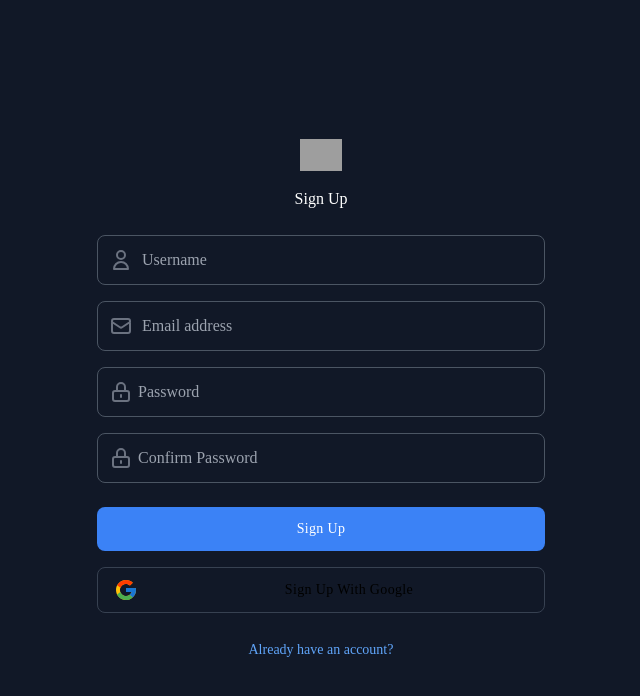
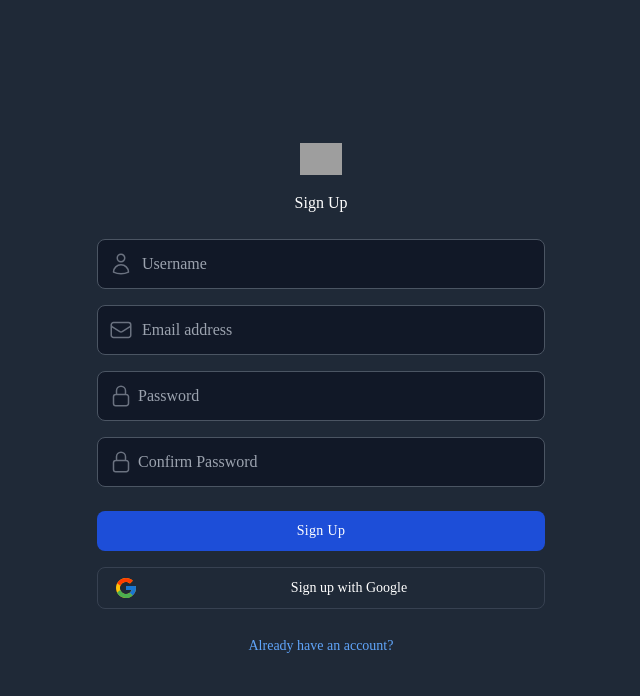
Before and after one commit to Sanidhya22/HPA, a React (Vite) app in the folder client/: page /signup in a window 1280 px wide. Shown: the top 696 px of the page, without its empty margins (319-959 px from the left). Built offline with nearby package versions, Linux system fonts and the light colour scheme; no server answers; grey boxes are pictures that could not be loaded; a web font is replaced by a local one.

Commit message:
impro:signup & in page ui

```diff
--- a/client/src/features/SvgIcon/icons.tsx
+++ b/client/src/features/SvgIcon/icons.tsx
@@ -37,6 +37,27 @@ export const getPath: FC = (name) => {
           </g>
         </svg>
       );
+    case "google":
+      return (
+        <svg className="w-6 h-6" viewBox="0 0 40 40">
+          <path
+            d="M36.3425 16.7358H35V16.6667H20V23.3333H29.4192C28.045 27.2142 24.3525 30 20 30C14.4775 30 10 25.5225 10 20C10 14.4775 14.4775 9.99999 20 9.99999C22.5492 9.99999 24.8683 10.9617 26.6342 12.5325L31.3483 7.81833C28.3717 5.04416 24.39 3.33333 20 3.33333C10.7958 3.33333 3.33335 10.7958 3.33335 20C3.33335 29.2042 10.7958 36.6667 20 36.6667C29.2042 36.6667 36.6667 29.2042 36.6667 20C36.6667 18.8825 36.5517 17.7917 36.3425 16.7358Z"
+            fill="#FFC107"
+          />
+          <path
+            d="M5.25497 12.2425L10.7308 16.2583C12.2125 12.59 15.8008 9.99999 20 9.99999C22.5491 9.99999 24.8683 10.9617 26.6341 12.5325L31.3483 7.81833C28.3716 5.04416 24.39 3.33333 20 3.33333C13.5983 3.33333 8.04663 6.94749 5.25497 12.2425Z"
+            fill="#FF3D00"
+          />
+          <path
+            d="M20 36.6667C24.305 36.6667 28.2167 35.0192 31.1742 32.34L26.0159 27.975C24.3425 29.2425 22.2625 30 20 30C15.665 30 11.9842 27.2359 10.5975 23.3784L5.16254 27.5659C7.92087 32.9634 13.5225 36.6667 20 36.6667Z"
+            fill="#4CAF50"
+          />
+          <path
+            d="M36.3425 16.7358H35V16.6667H20V23.3333H29.4192C28.7592 25.1975 27.56 26.805 26.0133 27.9758C26.0142 27.975 26.015 27.975 26.0158 27.9742L31.1742 32.3392C30.8092 32.6708 36.6667 28.3333 36.6667 20C36.6667 18.8825 36.5517 17.7917 36.3425 16.7358Z"
+            fill="#1976D2"
+          />
+        </svg>
+      );
     default:
       null;
   }
--- a/client/src/pages/SignUp/signup.tsx
+++ b/client/src/pages/SignUp/signup.tsx
@@ -1,6 +1,13 @@
 import { Link } from "react-router-dom";
 import { useAppSelector } from "../../app/hooks";
 import { useEffect } from "react";
+import {
+  UserIcon,
+  EnvelopeIcon,
+  LockClosedIcon,
+} from "@heroicons/react/24/outline";
+import { SVGIcon } from "../../features/SvgIcon";
+import { SignUpInCard } from "../../shared/SignUp-SignIn-Card";
 
 export const SignUp = () => {
   const user = useAppSelector((state) => state.user);
@@ -9,8 +16,7 @@ export const SignUp = () => {
   }, [user]);
 
   return (
-    <section className="bg-white dark:bg-gray-900">
-      <div className="container flex items-center justify-center min-h-screen px-6 mx-auto">
+    <SignUpInCard>
       <form className="w-full max-w-md">
         <div className="flex justify-center mx-auto">
           <img
@@ -31,20 +37,7 @@ export const SignUp = () => {
 
         <div className="relative flex items-center mt-2">
           <span className="absolute">
-              <svg
-                xmlns="http://www.w3.org/2000/svg"
-                className="w-6 h-6 mx-3 text-gray-300 dark:text-gray-500"
-                fill="none"
-                viewBox="0 0 24 24"
-                stroke="currentColor"
-                stroke-width="2"
-              >
-                <path
-                  stroke-linecap="round"
-                  stroke-linejoin="round"
-                  d="M16 7a4 4 0 11-8 0 4 4 0 018 0zM12 14a7 7 0 00-7 7h14a7 7 0 00-7-7z"
-                />
-              </svg>
+            <UserIcon className="w-6 h-6 mx-3 text-gray-300 dark:text-gray-500" />
           </span>
 
           <input
@@ -56,20 +49,7 @@ export const SignUp = () => {
 
         <div className="relative flex items-center mt-4">
           <span className="absolute">
-              <svg
-                xmlns="http://www.w3.org/2000/svg"
-                className="w-6 h-6 mx-3 text-gray-300 dark:text-gray-500"
-                fill="none"
-                viewBox="0 0 24 24"
-                stroke="currentColor"
-                stroke-width="2"
-              >
-                <path
-                  stroke-linecap="round"
-                  stroke-linejoin="round"
-                  d="M3 8l7.89 5.26a2 2 0 002.22 0L21 8M5 19h14a2 2 0 002-2V7a2 2 0 00-2-2H5a2 2 0 00-2 2v10a2 2 0 002 2z"
-                />
-              </svg>
+            <EnvelopeIcon className="w-6 h-6 mx-3 text-gray-300 dark:text-gray-500" />
           </span>
 
           <input
@@ -81,20 +61,7 @@ export const SignUp = () => {
 
         <div className="relative flex items-center mt-4">
           <span className="absolute">
-              <svg
-                xmlns="http://www.w3.org/2000/svg"
-                className="w-6 h-6 mx-3 text-gray-300 dark:text-gray-500"
-                fill="none"
-                viewBox="0 0 24 24"
-                stroke="currentColor"
-                stroke-width="2"
-              >
-                <path
-                  stroke-linecap="round"
-                  stroke-linejoin="round"
-                  d="M12 15v2m-6 4h12a2 2 0 002-2v-6a2 2 0 00-2-2H6a2 2 0 00-2 2v6a2 2 0 002 2zm10-10V7a4 4 0 00-8 0v4h8z"
-                />
-              </svg>
+            <LockClosedIcon className="w-6 h-6 mx-3 text-gray-300 dark:text-gray-500" />
           </span>
 
           <input
@@ -106,20 +73,7 @@ export const SignUp = () => {
 
         <div className="relative flex items-center mt-4">
           <span className="absolute">
-              <svg
-                xmlns="http://www.w3.org/2000/svg"
-                className="w-6 h-6 mx-3 text-gray-300 dark:text-gray-500"
-                fill="none"
-                viewBox="0 0 24 24"
-                stroke="currentColor"
-                stroke-width="2"
-              >
-                <path
-                  stroke-linecap="round"
-                  stroke-linejoin="round"
-                  d="M12 15v2m-6 4h12a2 2 0 002-2v-6a2 2 0 00-2-2H6a2 2 0 00-2 2v6a2 2 0 002 2zm10-10V7a4 4 0 00-8 0v4h8z"
-                />
-              </svg>
+            <LockClosedIcon className="w-6 h-6 mx-3 text-gray-300 dark:text-gray-500" />
           </span>
 
           <input
@@ -130,7 +84,10 @@ export const SignUp = () => {
         </div>
 
         <div className="mt-6">
-            <button className="w-full px-6 py-3 text-sm font-medium tracking-wide text-white capitalize transition-colors duration-300 transform bg-blue-500 rounded-lg hover:bg-blue-400 focus:outline-none focus:ring focus:ring-blue-300 focus:ring-opacity-50">
+          <button
+            type="submit"
+            className="w-full px-6 py-2.5 text-sm font-medium tracking-wide text-white capitalize transition-colors duration-300 transform bg-gray-800 dark:bg-blue-700 rounded-lg hover:bg-gray-700 focus:outline-none focus:ring focus:ring-gray-300 focus:ring-opacity-50"
+          >
             Sign Up
           </button>
           <a
@@ -138,31 +95,11 @@ export const SignUp = () => {
             className="flex items-center justify-center mt-4 text-gray-600 transition-colors duration-300 transform border rounded-lg dark:border-gray-700 dark:text-gray-200 hover:bg-gray-50 dark:hover:bg-gray-600"
           >
             <div className="px-4 py-2">
-                <svg className="w-6 h-6" viewBox="0 0 40 40">
-                  <path
-                    d="M36.3425 16.7358H35V16.6667H20V23.3333H29.4192C28.045 27.2142 24.3525 30 20 30C14.4775 30 10 25.5225 10 20C10 14.4775 14.4775 9.99999 20 9.99999C22.5492 9.99999 24.8683 10.9617 26.6342 12.5325L31.3483 7.81833C28.3717 5.04416 24.39 3.33333 20 3.33333C10.7958 3.33333 3.33335 10.7958 3.33335 20C3.33335 29.2042 10.7958 36.6667 20 36.6667C29.2042 36.6667 36.6667 29.2042 36.6667 20C36.6667 18.8825 36.5517 17.7917 36.3425 16.7358Z"
-                    fill="#FFC107"
-                  />
-                  <path
-                    d="M5.25497 12.2425L10.7308 16.2583C12.2125 12.59 15.8008 9.99999 20 9.99999C22.5491 9.99999 24.8683 10.9617 26.6341 12.5325L31.3483 7.81833C28.3716 5.04416 24.39 3.33333 20 3.33333C13.5983 3.33333 8.04663 6.94749 5.25497 12.2425Z"
-                    fill="#FF3D00"
-                  />
-                  <path
-                    d="M20 36.6667C24.305 36.6667 28.2167 35.0192 31.1742 32.34L26.0159 27.975C24.3425 29.2425 22.2625 30 20 30C15.665 30 11.9842 27.2359 10.5975 23.3784L5.16254 27.5659C7.92087 32.9634 13.5225 36.6667 20 36.6667Z"
-                    fill="#4CAF50"
-                  />
-                  <path
-                    d="M36.3425 16.7358H35V16.6667H20V23.3333H29.4192C28.7592 25.1975 27.56 26.805 26.0133 27.9758C26.0142 27.975 26.015 27.975 26.0158 27.9742L31.1742 32.3392C30.8092 32.6708 36.6667 28.3333 36.6667 20C36.6667 18.8825 36.5517 17.7917 36.3425 16.7358Z"
-                    fill="#1976D2"
-                  />
-                </svg>
+              <SVGIcon name="google" />
             </div>
-              <button className="w-full px-6 py-3 text-sm font-medium tracking-wide text-black capitalize transition-colors duration-300 transform rounded-lg focus:outline-none focus:ring focus:ring-blue-300 focus:ring-opacity-50">
+            <button className="flex items-center justify-center w-full px-6 py-2 mx-2 text-sm font-medium text-black dark:text-white transition-colors duration-300 transform rounded-lg focus:outline-none">
               Sign up with Google
             </button>
-              {/* <span className="w-5/6 px-4 py-3 font-bold text-center">
-                Sign in with Google
-              </span> */}
           </a>
 
           <div className="mt-6 text-center ">
@@ -175,7 +112,6 @@ export const SignUp = () => {
           </div>
         </div>
       </form>
-      </div>
-    </section>
+    </SignUpInCard>
   );
 };
--- /dev/null
+++ b/client/src/shared/SignUp-SignIn-Card/index.ts
@@ -0,0 +1 @@
+export { SignUpInCard } from "./sign-signin-card";
--- /dev/null
+++ b/client/src/shared/SignUp-SignIn-Card/sign-signin-card.tsx
@@ -0,0 +1,11 @@
+import { FC, PropsWithChildren } from "react";
+
+export const SignUpInCard: FC<PropsWithChildren> = ({ children }) => {
+  return (
+    <section className="bg-white dark:bg-gray-800">
+      <div className="container flex items-center justify-center min-h-screen px-6 mx-auto">
+        {children}
+      </div>
+    </section>
+  );
+};
```
Also changed, not shown: client/src/pages/SignIn/signin.tsx (+45 -38 lines). Lines whose indentation alone changed are shown as unchanged.
